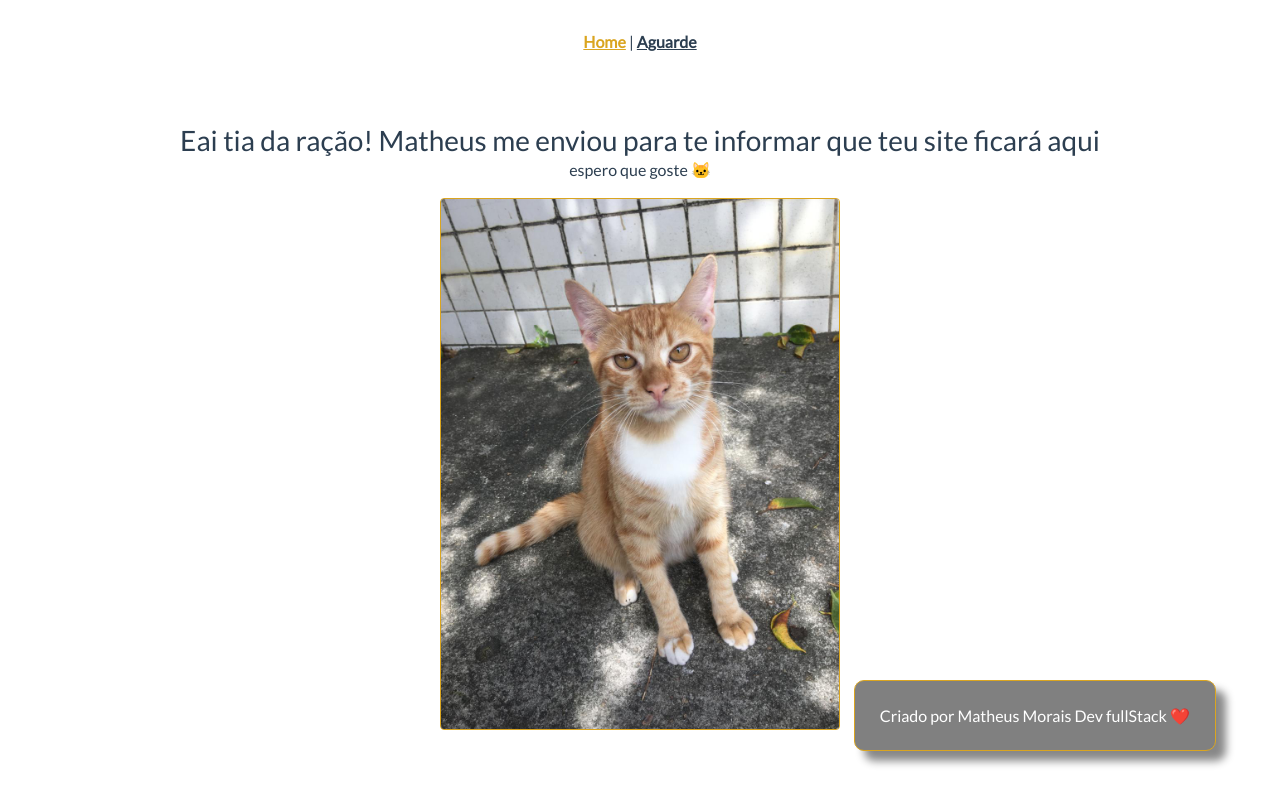
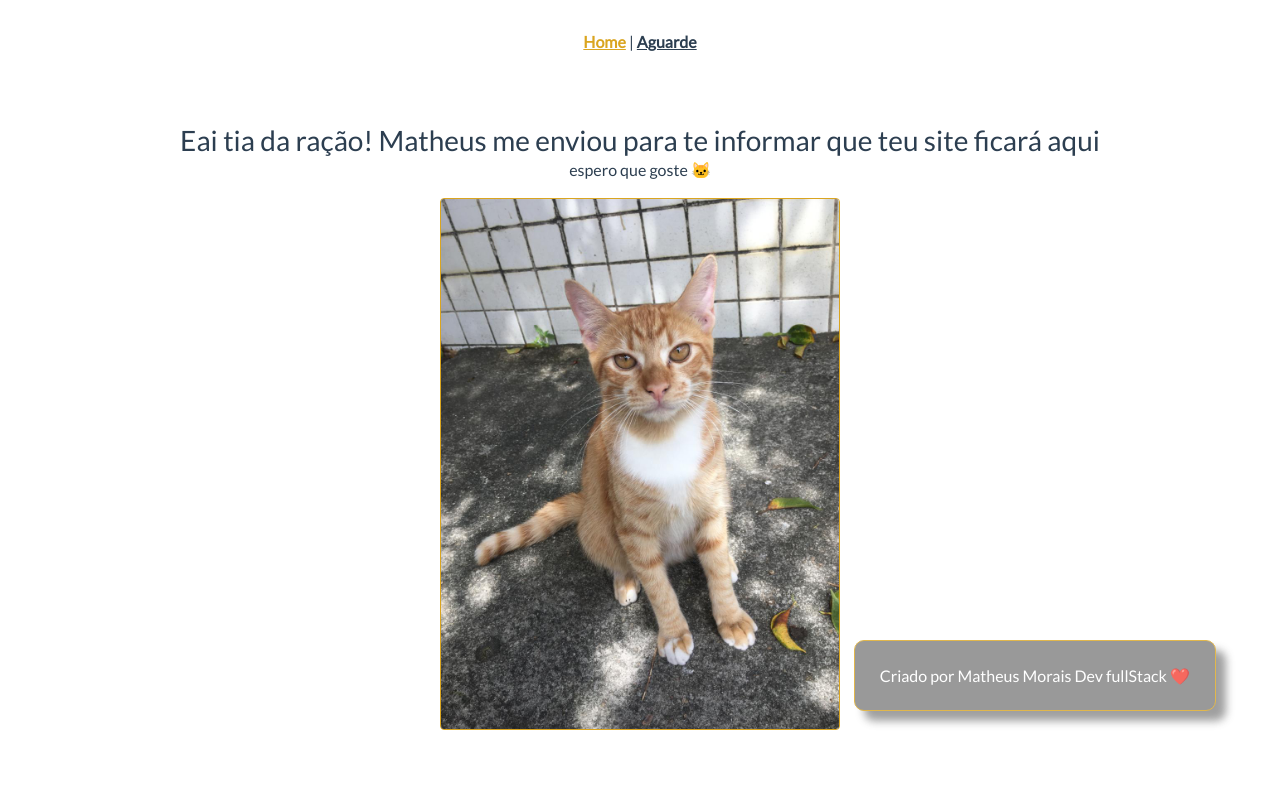
Before and after one commit to morais948/balbolos, a Vue app: page / in a window 1280 px wide. Built offline with nearby package versions, Linux system fonts and the light colour scheme.

Commit message:
correção bug apresentação

```diff
--- a/src/App.vue
+++ b/src/App.vue
@@ -29,7 +29,8 @@
 .texto-fixo {
     font-size: 1rem;
     position: fixed;
-    top: 85%;
+    top: 80%;
+    opacity: 0.8 !important;
     right: 5%;
     background-color: gray;
     color: white;
```
